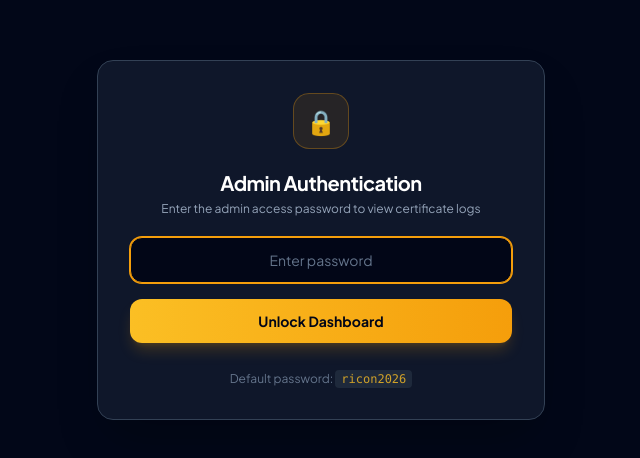
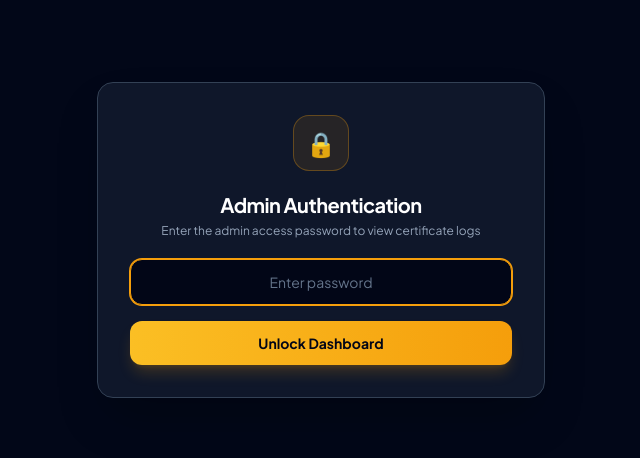
Before and after one commit to vatsal-agr/ricon-2026-certificates, a website: page admin.html in a window 1280 px wide. Shown: the part 160-618 px from the top of the page, without its empty margins (319-959 px from the left). Drawn offline with nearby package versions, Linux system fonts and the light colour scheme.

Commit message:
Update admin password to 2026 and remove default password hint from UI

```diff
--- a/admin.html
+++ b/admin.html
@@ -36,10 +36,6 @@
           Unlock Dashboard
         </button>
       </form>
-
-      <div class="pt-2 text-xs text-slate-500">
-        Default password: <code class="text-amber-400/80 bg-slate-800 px-1.5 py-0.5 rounded">ricon2026</code>
-      </div>
     </div>
   </div>
 
@@ -175,7 +171,7 @@
 
   <script>
     // Stupid password logic
-    const ADMIN_PASSWORD = "ricon2026";
+    const ADMIN_PASSWORD = "2026";
     const SESSION_KEY = "ricon_admin_authenticated";
     const LOGS_STORAGE_KEY = "ricon_cert_logs_v1";
     const SHARED_KV_URL = "https://kvdb.io/2UvWp4Z8bZ9C6B1M7H4pXj/ricon_logs";
```
Also changed, not shown: public/admin.html (+1 -5 lines).
